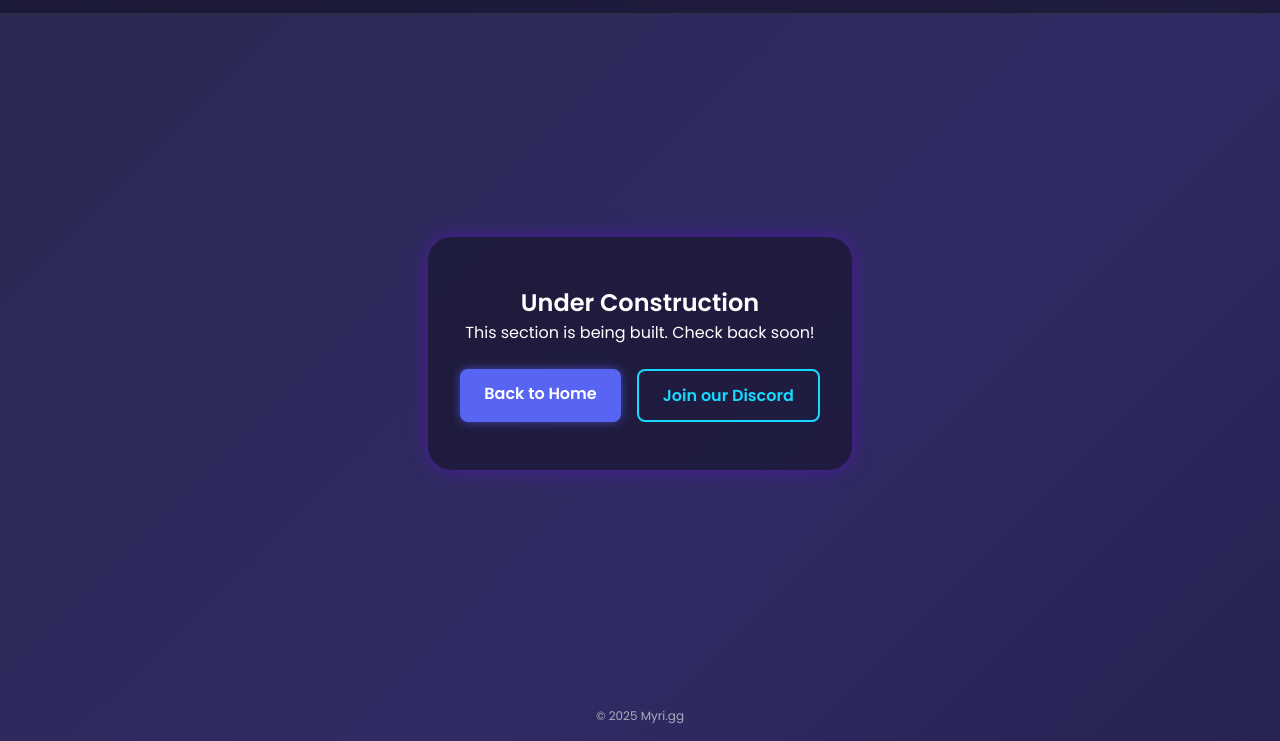
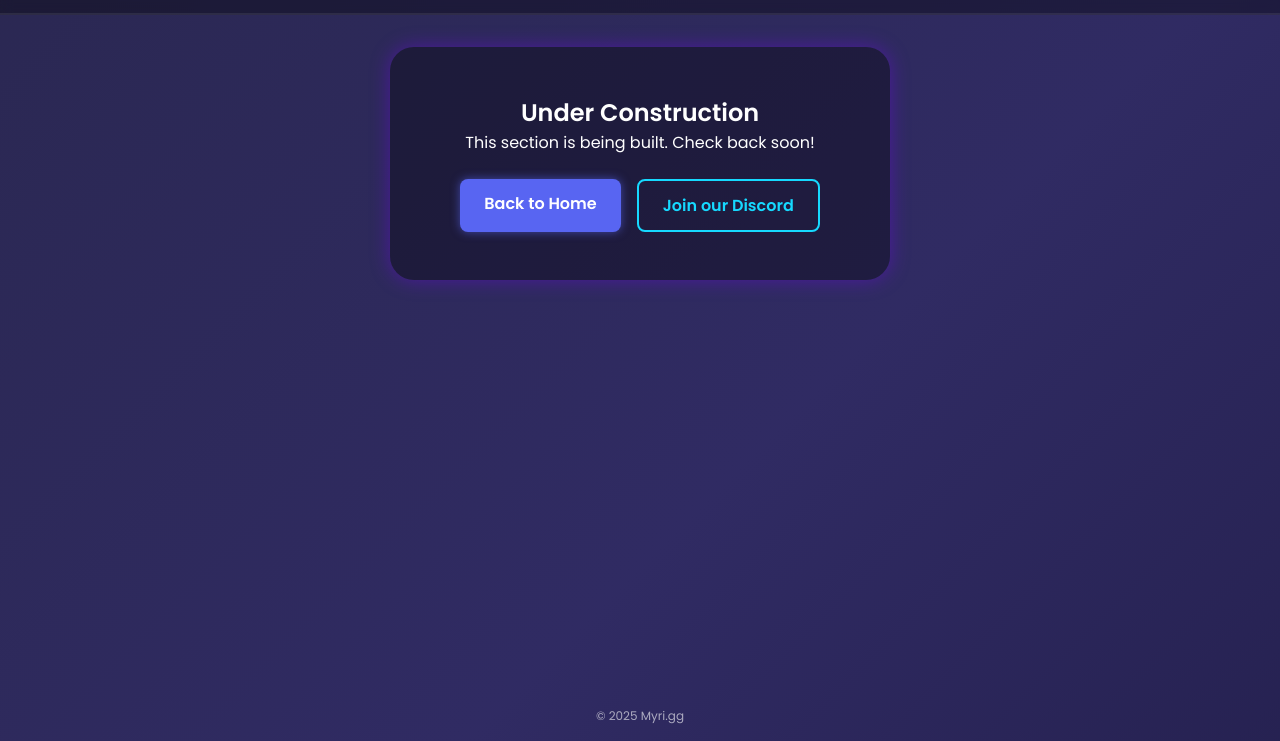
Before and after one commit to Myrigg/Myri.gg-Website, a website: page fps/index.html in a window 1280 px wide. Shown: the part 59-800 px from the top of the page. Drawn offline with Linux system fonts and the light colour scheme.

Commit message:
Scope main flex centering

```diff
--- a/assets/site.css
+++ b/assets/site.css
@@ -61,7 +61,8 @@ nav a{
 }
 nav a:hover{color:#fff;}
 nav a.active,nav a[aria-current="page"]{color:#fff;background:rgba(22,217,255,.12);}
-main{flex:1 1 auto;display:flex;flex-direction:column;align-items:center;text-align:center;}
+main{flex:1 1 auto;}
+.main-centered{display:flex;flex-direction:column;align-items:center;text-align:center;}
 footer{text-align:center;font-size:.75rem;padding:1rem;color:rgba(255,255,255,.6);}
 .container{width:100%;max-width:900px;margin:0 auto;padding:2rem 1rem;}
 .btn{display:inline-block;padding:0.75rem 1.5rem;font-weight:600;border-radius:8px;text-decoration:none;}
@@ -84,6 +85,6 @@ iframe{width:100%;height:100%;border:none;}
   main{padding:1rem;}
   .calendar-wrapper{aspect-ratio:auto;height:100%;}
 }
-.uc-card{background:rgba(0,0,0,.35);padding:3rem 2rem;border-radius:var(--tile-radius);box-shadow:0 0 20px rgba(122,0,255,.4);max-width:500px;margin:auto;}
+.uc-card{background:rgba(0,0,0,.35);padding:3rem 2rem;border-radius:var(--tile-radius);box-shadow:0 0 20px rgba(122,0,255,.4);max-width:500px;margin:auto;text-align:center;}
 .uc-card .actions{margin-top:1.5rem;display:flex;gap:1rem;justify-content:center;flex-wrap:wrap;}
 .discord-widget{width:100%;max-width:500px;height:500px;}
```
Also changed, not shown: index.html (+1 -1 lines).
